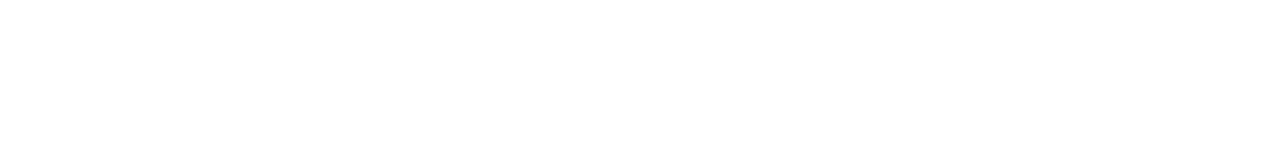
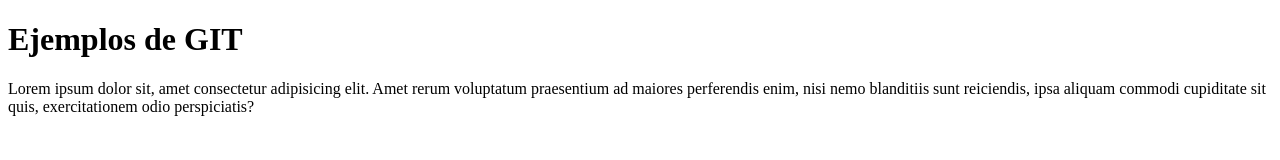
Before and after one commit to jorge-avg/tiIX, a plain HTML site: page index.html in a window 1280 px wide. Drawn offline with Linux system fonts and the light colour scheme.

Commit message:
Agregamos H1 y P

```diff
--- a/index.html
+++ b/index.html
@@ -6,6 +6,8 @@
     <title>Document</title>
 </head>
 <body>
+    <h1>Ejemplos de GIT</h1>
 
+    <p>Lorem ipsum dolor sit, amet consectetur adipisicing elit. Amet rerum voluptatum praesentium ad maiores perferendis enim, nisi nemo blanditiis sunt reiciendis, ipsa aliquam commodi cupiditate sit quis, exercitationem odio perspiciatis?</p>
 </body>
 </html>
```
